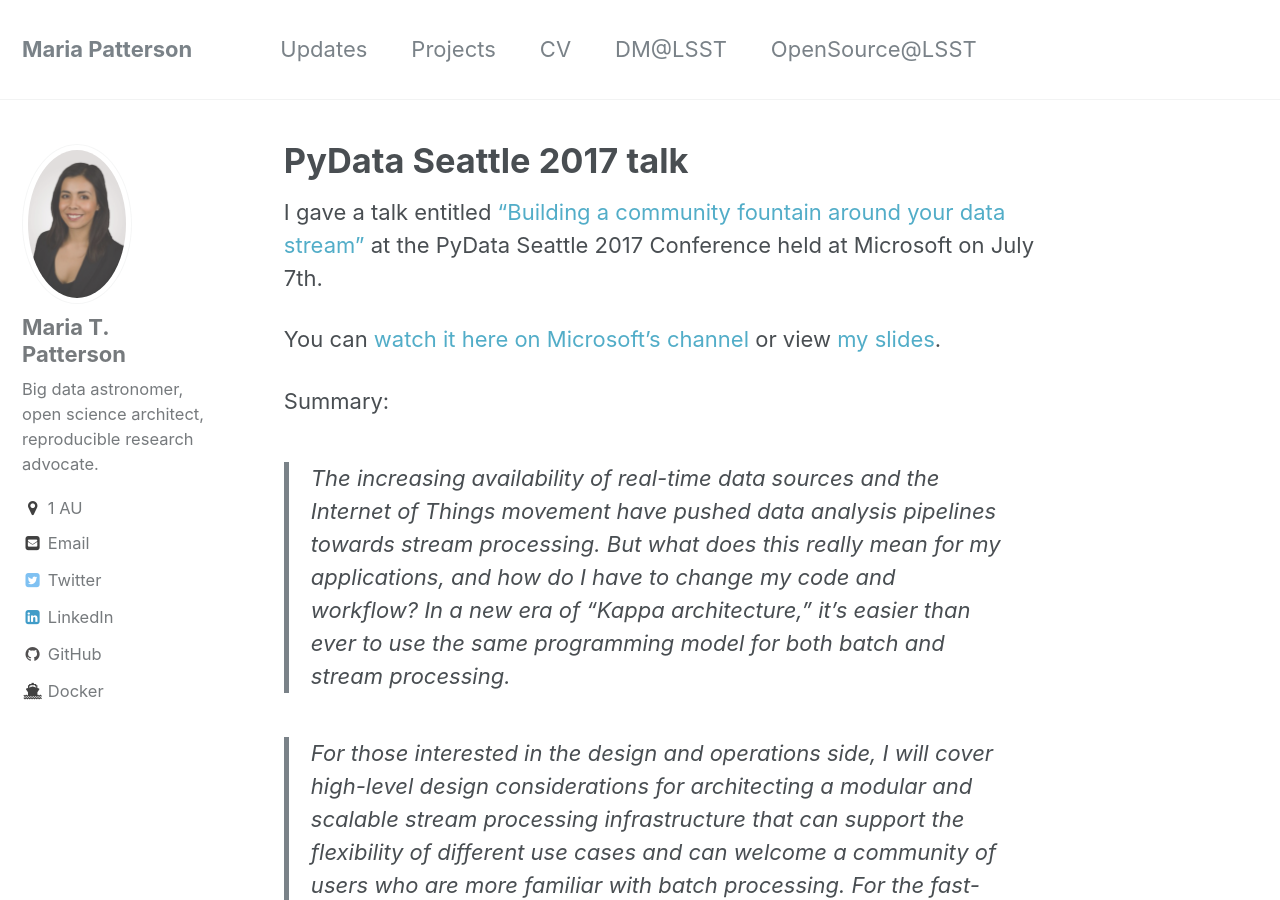
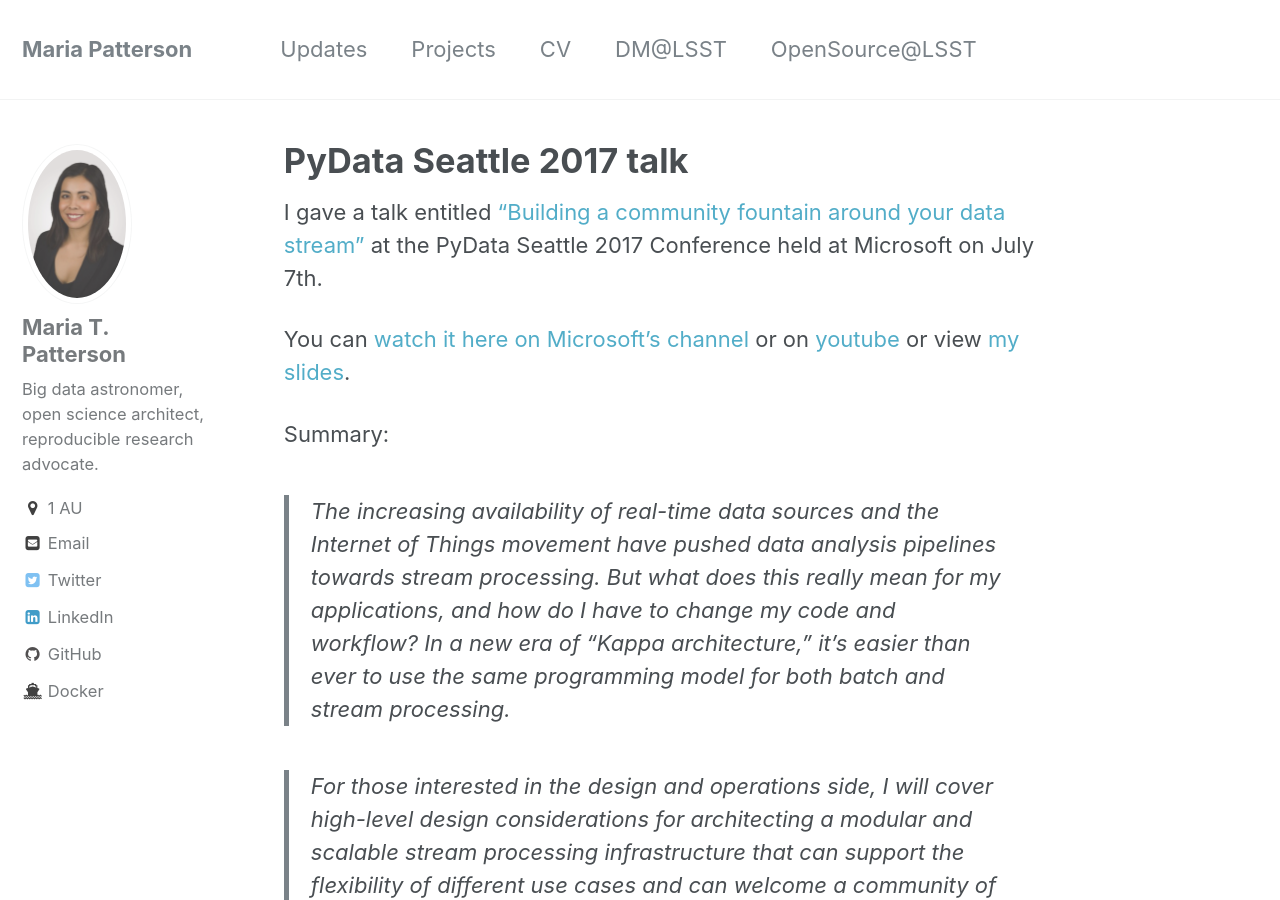
Before and after one commit to mtpatter/mtpatter.github.io, a Jekyll site: the page built from _posts/2017-07-07-pydata-seattle-2017.md, in a window 1280 px wide and 900 px high. Built offline with Jekyll 4.4.1, drawn with Linux system fonts in a browser that asks for light colours.

Commit message:
Add youtube link

```diff
--- a/_posts/2017-07-07-pydata-seattle-2017.md
+++ b/_posts/2017-07-07-pydata-seattle-2017.md
@@ -6,8 +6,7 @@
 
 I gave a talk entitled ["Building a community fountain around your data stream"](https://pydata.org/seattle2017/schedule/presentation/99/) at the PyData Seattle 2017 Conference held at Microsoft on July 7th.
 
-You can [watch it here on Microsoft's channel](https://channel9.msdn.com/Events/PyData/Seattle2017/BRK09)
-or view [my slides](https://mtpatter.github.io/talks/pydata-2017/).
+You can [watch it here on Microsoft's channel](https://channel9.msdn.com/Events/PyData/Seattle2017/BRK09) or on [youtube](https://www.youtube.com/watch?v=Co8XiL6242I) or view [my slides](https://mtpatter.github.io/talks/pydata-2017/).
 
 Summary:
 
```
